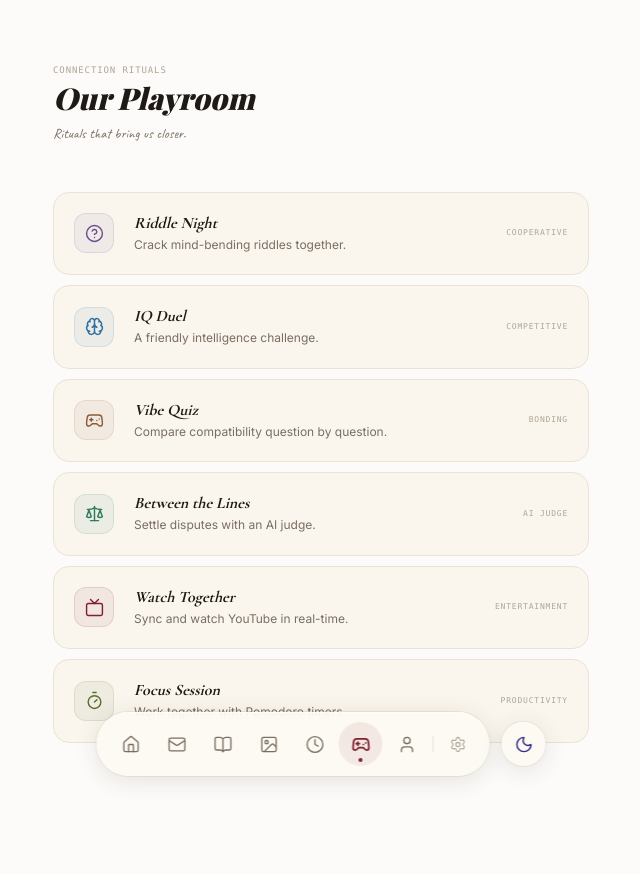
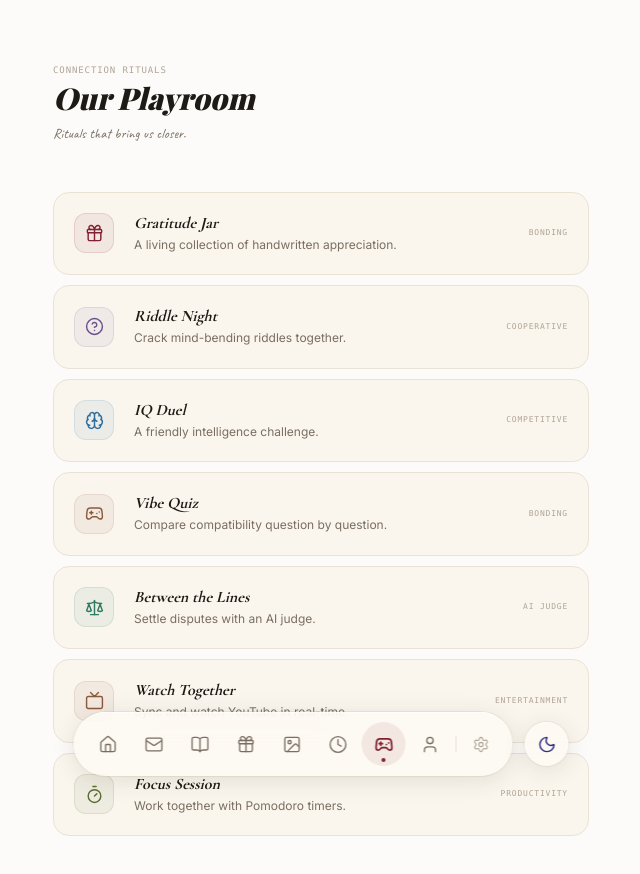
Before and after one commit to SAJAL-MALHOTRA/Pairfect---Your-lovespace, a Next.js app: page /play in a window 1280 px wide. Shown: the top 874 px of the page, without its empty margins (319-959 px from the left). Built offline with nearby package versions, Linux system fonts and the light colour scheme; no server answers.

Commit message:
feat: add Gratitude Jar (Gift icon) directly to navigation dock items and Playroom grid

```diff
--- a/src/app/play/page.tsx
+++ b/src/app/play/page.tsx
@@ -2,15 +2,16 @@
 
 import Navigation from "@/components/navigation";
 import Link from "next/link";
-import { HelpCircle, Brain, Gamepad2, Scale, Tv, Timer } from "lucide-react";
+import { HelpCircle, Brain, Gamepad2, Scale, Tv, Timer, Gift } from "lucide-react";
 import { motion } from "framer-motion";
 
 const GAMES = [
+  { href: "/gratitude-jar", title: "Gratitude Jar",     desc: "A living collection of handwritten appreciation.", icon: Gift, tag: "Bonding", accent: "#802030" },
   { href: "/riddle",     title: "Riddle Night",        desc: "Crack mind-bending riddles together.", icon: HelpCircle, tag: "Cooperative",   accent: "#6B4F8A" },
   { href: "/iq-duel",   title: "IQ Duel",              desc: "A friendly intelligence challenge.",   icon: Brain,       tag: "Competitive",   accent: "#2E6E9E" },
   { href: "/quiz",      title: "Vibe Quiz",             desc: "Compare compatibility question by question.", icon: Gamepad2, tag: "Bonding",  accent: "#8A5A3A" },
   { href: "/vibe-judge",title: "Between the Lines",     desc: "Settle disputes with an AI judge.",   icon: Scale,       tag: "AI Judge",     accent: "#2E7A60" },
-  { href: "/watch",     title: "Watch Together",        desc: "Sync and watch YouTube in real-time.", icon: Tv,         tag: "Entertainment", accent: "#802030" },
+  { href: "/watch",     title: "Watch Together",        desc: "Sync and watch YouTube in real-time.", icon: Tv,         tag: "Entertainment", accent: "#8B5A3A" },
   { href: "/focus",     title: "Focus Session",         desc: "Work together with Pomodoro timers.", icon: Timer,       tag: "Productivity",  accent: "#5A6E2E" },
 ];
 
--- a/src/components/navigation.tsx
+++ b/src/components/navigation.tsx
@@ -5,7 +5,7 @@ import Link from "next/link";
 import { usePathname } from "next/navigation";
 import { motion, AnimatePresence } from "framer-motion";
 import {
-  Home, Mail, BookOpen, Image, Clock, Gamepad2, User, Settings, Sun, Moon,
+  Home, Mail, BookOpen, Gift, Image, Clock, Gamepad2, User, Settings, Sun, Moon,
 } from "lucide-react";
 import { useTheme } from "@/components/providers/theme-provider";
 
@@ -13,6 +13,7 @@ const NAV_ITEMS = [
   { href: "/dashboard",    icon: Home,      label: "Home"     },
   { href: "/love-letter",  icon: Mail,      label: "Letters"  },
   { href: "/checkin",      icon: BookOpen,  label: "Journal"  },
+  { href: "/gratitude-jar", icon: Gift,     label: "Jar"      },
   { href: "/moments",      icon: Image,     label: "Memories" },
   { href: "/stories",      icon: Clock,     label: "Timeline" },
   { href: "/play",         icon: Gamepad2,  label: "Play"     },
```
